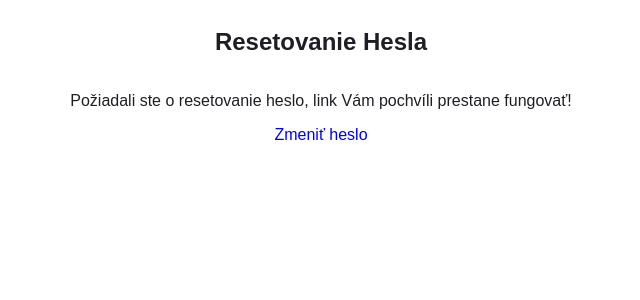
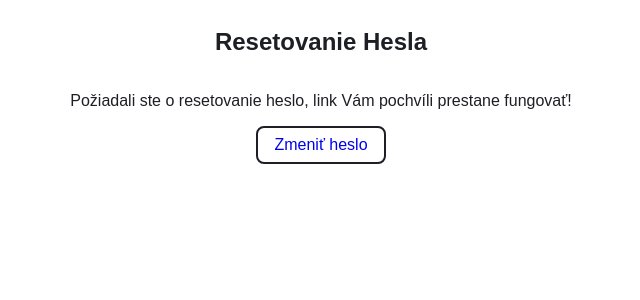
Before and after one commit to henrich-micko/cesspool, a Django app: template cesspool-backend/account/templates/account/reset_password_email.html in a window 1280 px wide. Shown: the top 300 px of the page, without its empty margins (319-959 px from the left). Run offline with Django 4.2, Linux system fonts and the light colour scheme; the template is opened without the code that fills it: most values are stand-ins (such as "Sample title", 1, 10 or a date in 2020); parts of the project's set-up code (start-up, migrations or seed data) failed here and were passed over.

Commit message:
fixed html support for gmail again

```diff
--- a/cesspool-backend/account/templates/account/reset_password_email.html
+++ b/cesspool-backend/account/templates/account/reset_password_email.html
@@ -18,6 +18,7 @@
                 border: 2px solid #1e1f25;
                 padding: 0.5em 1em;
                 border-radius: 0.5em;
+                width: fit-content;
             }
 
             a {
@@ -29,7 +30,7 @@
         <content>
             <h2>Resetovanie Hesla</h2>
             <p>Požiadali ste o resetovanie heslo, link Vám pochvíli prestane fungovať!</p>
-            <a href="{{ website_reset_pass }}"><div class="buttin">Zmeniť heslo</div></a>
+            <a href="{{ website_reset_pass }}"><div class="button">Zmeniť heslo</div></a>
         </content>
     </body>
 </html>
--- a/cesspool-backend/account/templates/account/welcome_email.html
+++ b/cesspool-backend/account/templates/account/welcome_email.html
@@ -22,6 +22,7 @@
                 border: 2px solid #1e1f25;
                 padding: 0.5em 1em;
                 border-radius: 0.5em;
+                width: fit-content;
             }
 
             .link {
```
